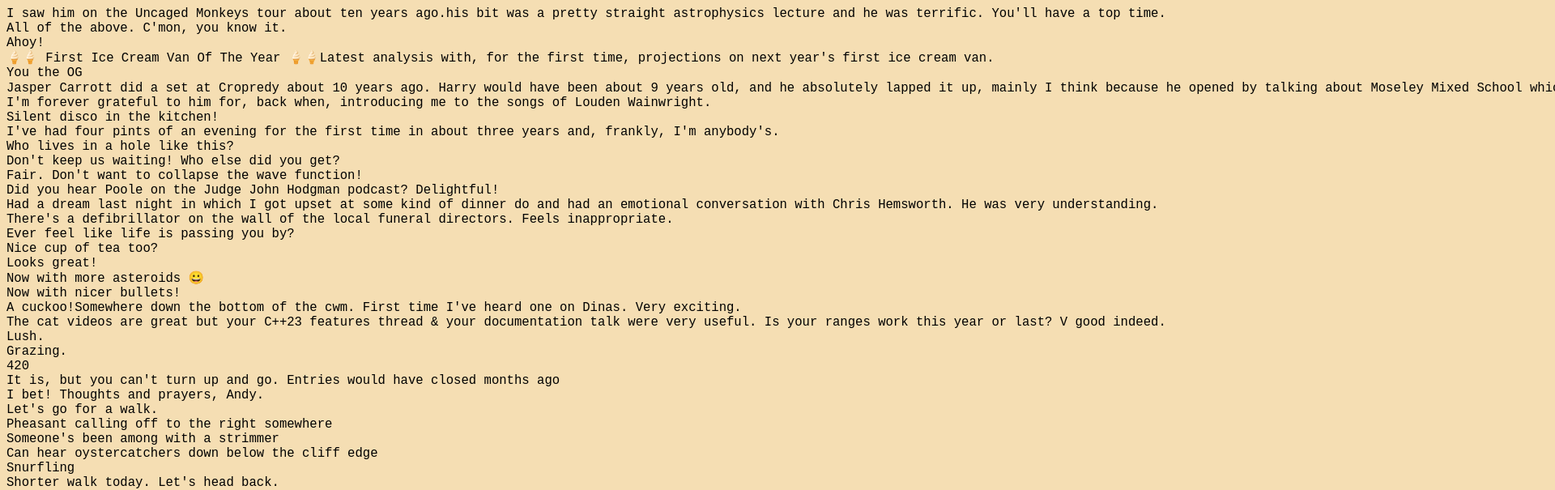
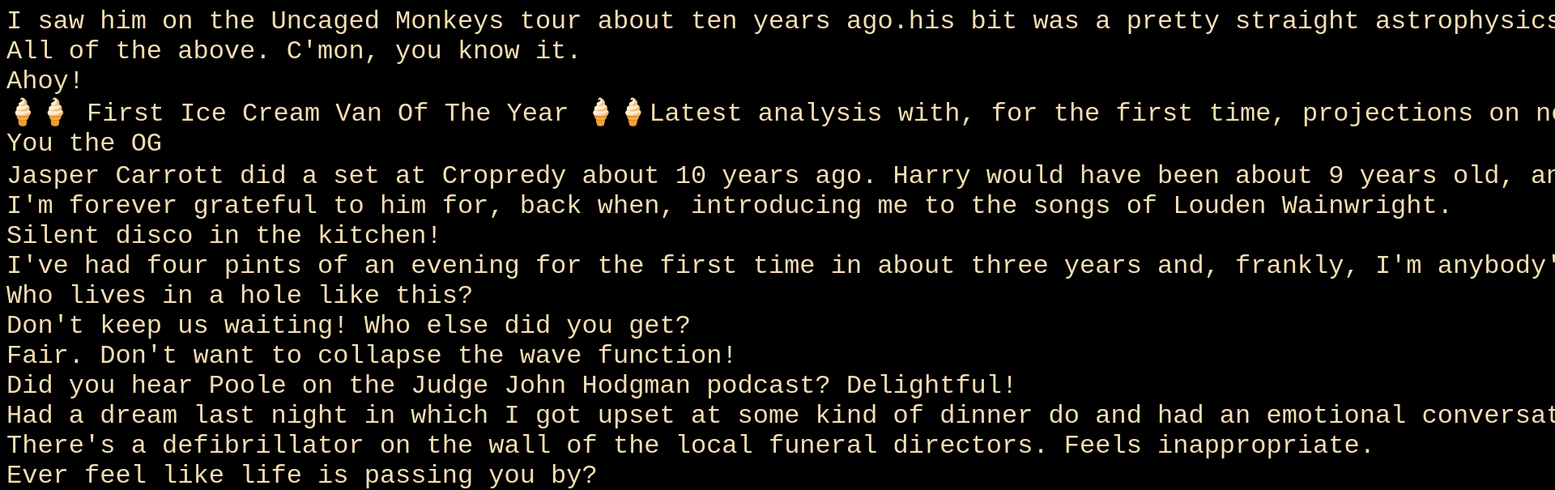
Before and after one commit to jezhiggins/a-very-small-language-model, a plain HTML site: page src/docs/asciidoc/files/toots.html in a window 1280 px wide. Shown: the top 605 px of the page at 81% size, 1920 px wide, since content can reach past the window. Drawn offline with Linux system fonts and the light colour scheme.

Commit message:
layout tightening, notes editting

```diff
--- a/src/docs/asciidoc/files/toots.html
+++ b/src/docs/asciidoc/files/toots.html
@@ -1,6 +1,6 @@
 <html>
 <head></head>
-<body style="background-color: wheat; font-size: larger">
+<body style="background-color: black; color: wheat; font-size: 32px;">
 <pre>
 I saw him on the Uncaged Monkeys tour about ten years ago.his bit was a pretty straight astrophysics lecture and he was terrific. You'll have a top time.
 All of the above. C'mon, you know it.
```
Also changed, not shown: src/docs/asciidoc/files/hello.html (+2 -2 lines), 3 other files.
